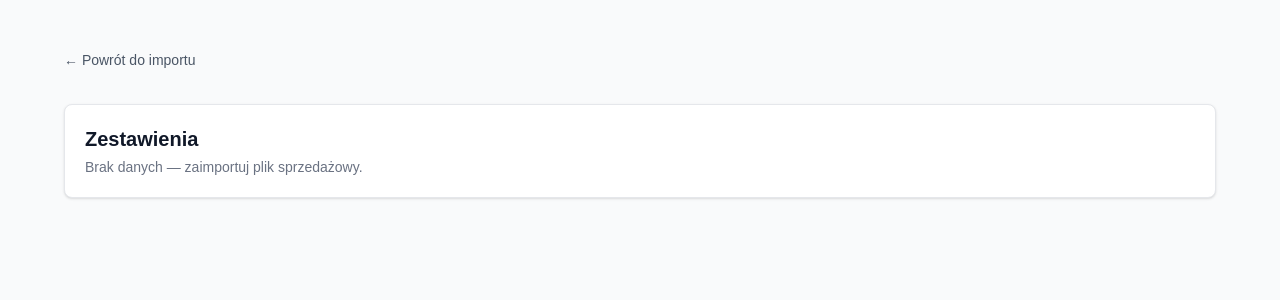
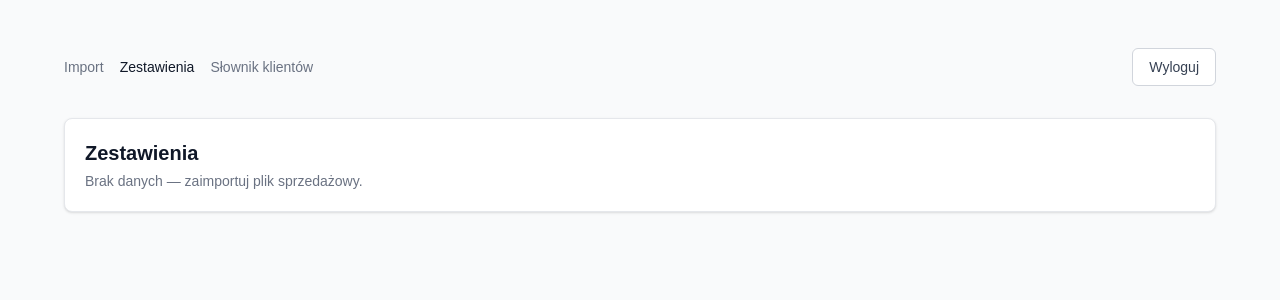
Before and after one commit to TomaszStefanowicz/budzet-app, a Next.js app: page /reports in a window 1280 px wide. Shown: the top 300 px of the page. Built offline with nearby package versions, Linux system fonts and the light colour scheme; no server answers; the database is empty.

Commit message:
Dodaje wspolna nawigacje, loading.tsx i globalny error.tsx (zadanie 3.5)
Nav.tsx podpiety na / /reports /clients z podswietleniem aktywnej strony
i Wyloguj dostepnym wszedzie. loading.tsx dla stron force-dynamic, error.tsx
jako przyjazny ekran bledu po polsku zamiast domyslnego Next.js.

```diff
--- /dev/null
+++ b/src/app/clients/loading.tsx
@@ -0,0 +1,9 @@
+export default function Loading() {
+  return (
+    <div className="flex min-h-screen flex-col items-center gap-8 bg-gray-50 px-4 py-12">
+      <div className="w-full max-w-5xl rounded-lg border border-gray-200 bg-white p-5 shadow-sm">
+        <p className="text-sm text-gray-500">Ładowanie…</p>
+      </div>
+    </div>
+  );
+}
--- a/src/app/clients/page.tsx
+++ b/src/app/clients/page.tsx
@@ -1,6 +1,6 @@
-import Link from "next/link";
 import { createServiceRoleSupabaseClient } from "@/lib/supabase/service-role";
 import { ClientsTable } from "./ClientsTable";
+import { Nav } from "../components/Nav";
 
 export const dynamic = "force-dynamic";
 
@@ -16,9 +16,7 @@ export default async function ClientsPage() {
   return (
     <div className="flex min-h-screen flex-col items-center gap-8 bg-gray-50 px-4 py-12">
       <div className="w-full max-w-5xl">
-        <Link href="/" className="text-sm text-gray-600 hover:underline">
-          ← Powrót do importu
-        </Link>
+        <Nav active="clients" />
       </div>
 
       <div className="w-full max-w-5xl rounded-lg border border-gray-200 bg-white p-5 shadow-sm">
--- /dev/null
+++ b/src/app/components/Nav.tsx
@@ -0,0 +1,45 @@
+import Link from "next/link";
+import { signOut } from "../actions";
+
+type ActivePage = "import" | "reports" | "clients";
+
+const LINKS: { href: string; label: string; key: ActivePage }[] = [
+  { href: "/", label: "Import", key: "import" },
+  { href: "/reports", label: "Zestawienia", key: "reports" },
+  { href: "/clients", label: "Słownik klientów", key: "clients" },
+];
+
+export function Nav({ active, email }: { active: ActivePage; email?: string | null }) {
+  return (
+    <div className="flex w-full items-center justify-between">
+      <div className="flex items-center gap-4">
+        {LINKS.map((link) =>
+          link.key === active ? (
+            <span key={link.key} className="text-sm font-medium text-gray-900">
+              {link.label}
+            </span>
+          ) : (
+            <Link
+              key={link.key}
+              href={link.href}
+              className="text-sm font-medium text-gray-500 hover:text-gray-700 hover:underline"
+            >
+              {link.label}
+            </Link>
+          )
+        )}
+      </div>
+      <div className="flex items-center gap-4">
+        {email && <p className="text-xs text-gray-400">{email}</p>}
+        <form action={signOut}>
+          <button
+            type="submit"
+            className="rounded-md border border-gray-300 bg-white px-4 py-2 text-sm font-medium text-gray-700 hover:bg-gray-100"
+          >
+            Wyloguj
+          </button>
+        </form>
+      </div>
+    </div>
+  );
+}
--- /dev/null
+++ b/src/app/error.tsx
@@ -0,0 +1,31 @@
+"use client";
+
+import Link from "next/link";
+
+export default function Error({ reset }: { error: Error & { digest?: string }; reset: () => void }) {
+  return (
+    <div className="flex min-h-screen flex-col items-center justify-center gap-4 bg-gray-50 px-4">
+      <div className="w-full max-w-md rounded-lg border border-gray-200 bg-white p-6 text-center shadow-sm">
+        <h1 className="mb-2 text-xl font-bold text-gray-900">Coś poszło nie tak</h1>
+        <p className="mb-4 text-sm text-gray-500">
+          Wystąpił nieoczekiwany błąd. Spróbuj ponownie lub wróć do strony głównej.
+        </p>
+        <div className="flex items-center justify-center gap-3">
+          <button
+            type="button"
+            onClick={() => reset()}
+            className="rounded-md bg-gray-900 px-4 py-2 text-sm font-medium text-white hover:bg-gray-800"
+          >
+            Spróbuj ponownie
+          </button>
+          <Link
+            href="/"
+            className="rounded-md border border-gray-300 bg-white px-4 py-2 text-sm font-medium text-gray-700 hover:bg-gray-100"
+          >
+            Strona główna
+          </Link>
+        </div>
+      </div>
+    </div>
+  );
+}
--- a/src/app/page.tsx
+++ b/src/app/page.tsx
@@ -1,9 +1,8 @@
-import Link from "next/link";
 import { createServerSupabaseClient } from "@/lib/supabase/server";
 import { createServiceRoleSupabaseClient } from "@/lib/supabase/service-role";
-import { signOut } from "./actions";
 import { UploadForm } from "./UploadForm";
 import { StatusBadge } from "./components/StatusBadge";
+import { Nav } from "./components/Nav";
 
 function formatMonthRange(from: string | null, to: string | null): string {
   if (!from || !to) return "—";
@@ -25,24 +24,8 @@ export default async function Home() {
 
   return (
     <div className="flex min-h-screen flex-col items-center gap-8 bg-gray-50 px-4 py-12">
-      <div className="flex w-full max-w-3xl items-center justify-between">
-        <p className="text-xs text-gray-400">{user?.email}</p>
-        <div className="flex items-center gap-4">
-          <Link href="/reports" className="text-sm font-medium text-gray-700 hover:underline">
-            Zestawienia
-          </Link>
-          <Link href="/clients" className="text-sm font-medium text-gray-700 hover:underline">
-            Słownik klientów
-          </Link>
-          <form action={signOut}>
-            <button
-              type="submit"
-              className="rounded-md border border-gray-300 bg-white px-4 py-2 text-sm font-medium text-gray-700 hover:bg-gray-100"
-            >
-              Wyloguj
-            </button>
-          </form>
-        </div>
+      <div className="w-full max-w-3xl">
+        <Nav active="import" email={user?.email} />
       </div>
 
       <UploadForm />
--- /dev/null
+++ b/src/app/reports/loading.tsx
@@ -0,0 +1,9 @@
+export default function Loading() {
+  return (
+    <div className="flex min-h-screen flex-col items-center gap-8 bg-gray-50 px-4 py-12">
+      <div className="w-full max-w-6xl rounded-lg border border-gray-200 bg-white p-5 shadow-sm">
+        <p className="text-sm text-gray-500">Ładowanie…</p>
+      </div>
+    </div>
+  );
+}
--- a/src/app/reports/page.tsx
+++ b/src/app/reports/page.tsx
@@ -1,4 +1,3 @@
-import Link from "next/link";
 import { loadAvailableMonths, loadReportFacts } from "./data";
 import { buildMonthlySummary } from "@/lib/reports/buildMonthlySummary";
 import { buildClientMonthlyRevenueReport } from "@/lib/reports/buildClientMonthlyRevenueReport";
@@ -12,6 +11,7 @@ import { MonthSelect } from "./MonthSelect";
 import { ArchiveButton } from "./ArchiveButton";
 import { ClientReportTable } from "./ClientReportTable";
 import { ReportSection } from "./ReportSection";
+import { Nav } from "../components/Nav";
 
 export const dynamic = "force-dynamic";
 
@@ -32,9 +32,7 @@ export default async function ReportsPage(props: PageProps<"/reports">) {
     return (
       <div className="flex min-h-screen flex-col items-center gap-8 bg-gray-50 px-4 py-12">
         <div className="w-full max-w-6xl">
-          <Link href="/" className="text-sm text-gray-600 hover:underline">
-            ← Powrót do importu
-          </Link>
+          <Nav active="reports" />
         </div>
         <div className="w-full max-w-6xl rounded-lg border border-gray-200 bg-white p-5 shadow-sm">
           <h1 className="mb-1 text-xl font-bold text-gray-900">Zestawienia</h1>
@@ -76,11 +74,9 @@ export default async function ReportsPage(props: PageProps<"/reports">) {
 
   return (
     <div className="flex min-h-screen flex-col items-center gap-8 bg-gray-50 px-4 py-12">
-      <div className="flex w-full max-w-6xl items-center justify-between">
-        <Link href="/" className="text-sm text-gray-600 hover:underline">
-          ← Powrót do importu
-        </Link>
-        <div className="flex items-center gap-3">
+      <div className="flex w-full max-w-6xl flex-col gap-3">
+        <Nav active="reports" />
+        <div className="flex items-center justify-end gap-3">
           <a
             href={`/api/reports/export?month=${selectedMonth}`}
             className="rounded-md border border-gray-300 bg-white px-3 py-1 text-sm font-medium text-gray-700 hover:bg-gray-100"
```
Also changed, not shown: 1 other file (tests, documents, lock files or other folders).
